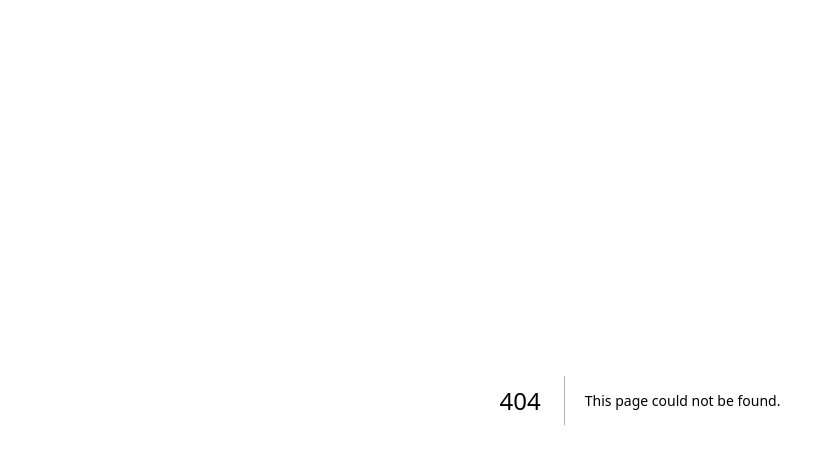
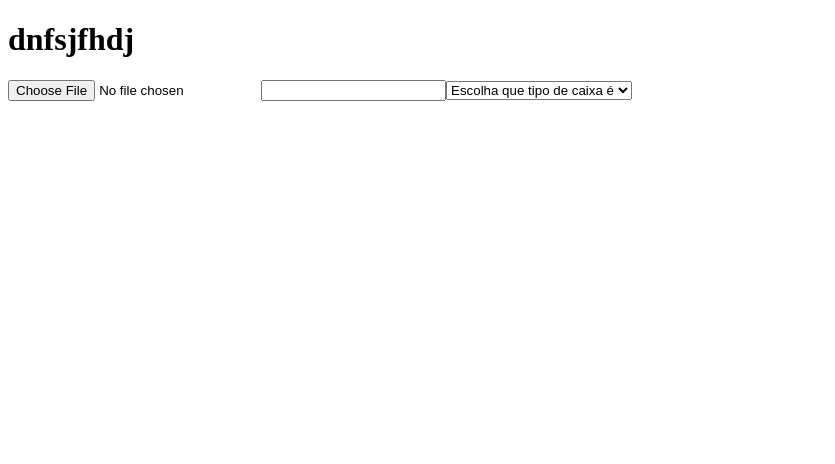
Before and after one commit to Ryan-Castro/ImperioCaixas, a Next.js app: page /admin/create in a window 1280 px wide. Before the commit this address had no page. Shown: the top 464 px of the page, without its empty margins (0-835 px from the left). Built offline with nearby package versions, Linux system fonts and the light colour scheme.

Commit message:
preparando o projeto

```diff
--- a/package.json
+++ b/package.json
@@ -18,6 +18,7 @@
   },
   "homepage": "https://github.com/Ryan-Castro/ImperioCaixas#readme",
   "dependencies": {
+    "firebase": "^9.12.1",
     "next": "^13.0.0",
     "react": "^18.2.0",
     "react-dom": "^18.2.0"
--- /dev/null
+++ b/pages/admin/create.js
@@ -0,0 +1,41 @@
+import { useState } from "react"
+
+export default function create(){
+
+    const [type, setType] = useState('')
+    const [title, setTitle] = useState('')
+    const [file, setFile] = useState('')
+
+    function setOptionSelect(op){
+        let selecting = op.target
+        setType(selecting.options[selecting.selectedIndex].value)
+    }
+
+    function setTitleInput(titleInput){
+        setTitle(titleInput)
+    }
+
+    function setFileInput(fileInput){
+        setFile(fileInput)
+    }
+
+        // video, nome tipo
+
+
+    //enviar pro banco de dados
+
+    return(
+        <>
+            <h1>dnfsjfhdj</h1>
+            <input type='file' onChange={(b)=>{setFileInput(b.target.files[0])}} id="file"/>
+            <input type='text' onInput={(a)=>{setTitleInput(a.target.value)}} id="title" />
+            <select onChange={(e)=>setOptionSelect(e)}>
+                <option value="">Escolha que tipo de caixa é</option>
+                <option value="bau">baú</option>
+                <option value="gaveteiro">gaveteiro</option>
+                <option value="defalt">não definida</option>
+            </select>
+        </>
+    )
+
+}
```
Also changed, not shown: 1 other file (tests, documents, lock files or other folders).
